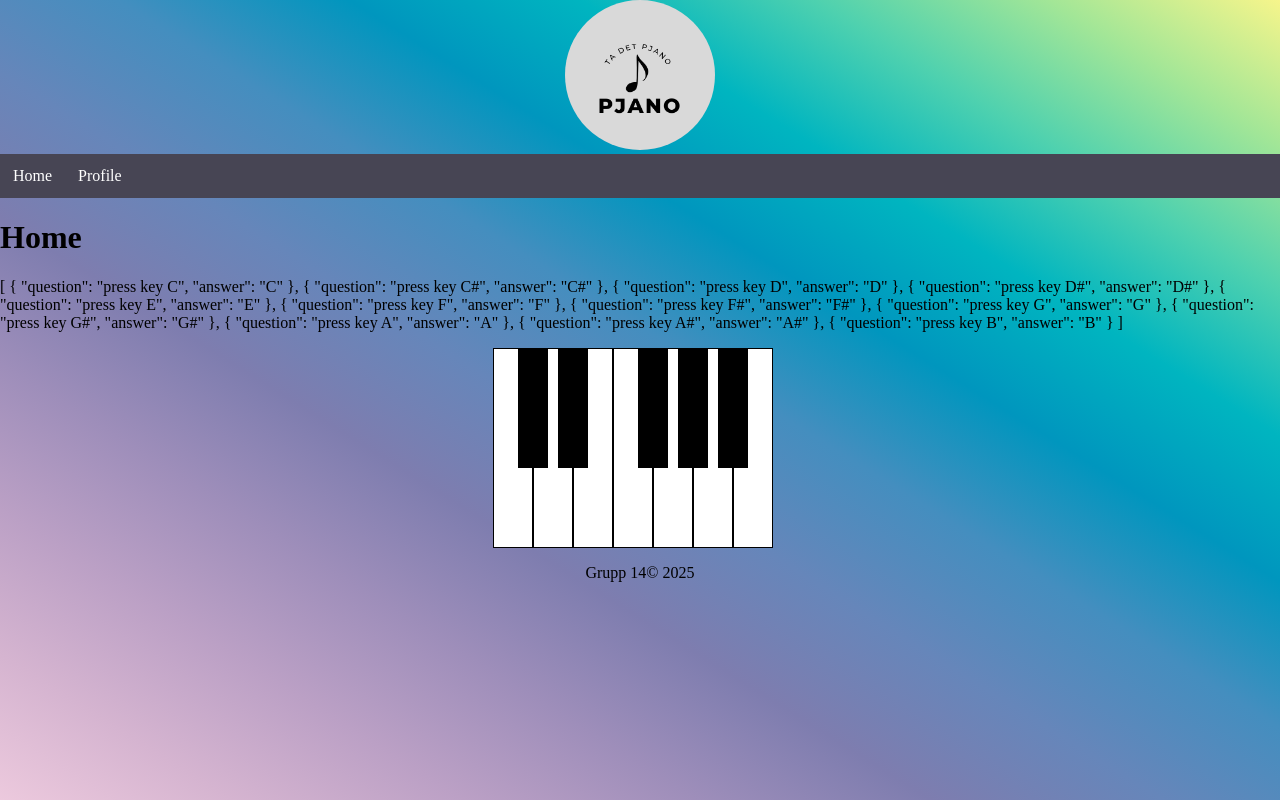
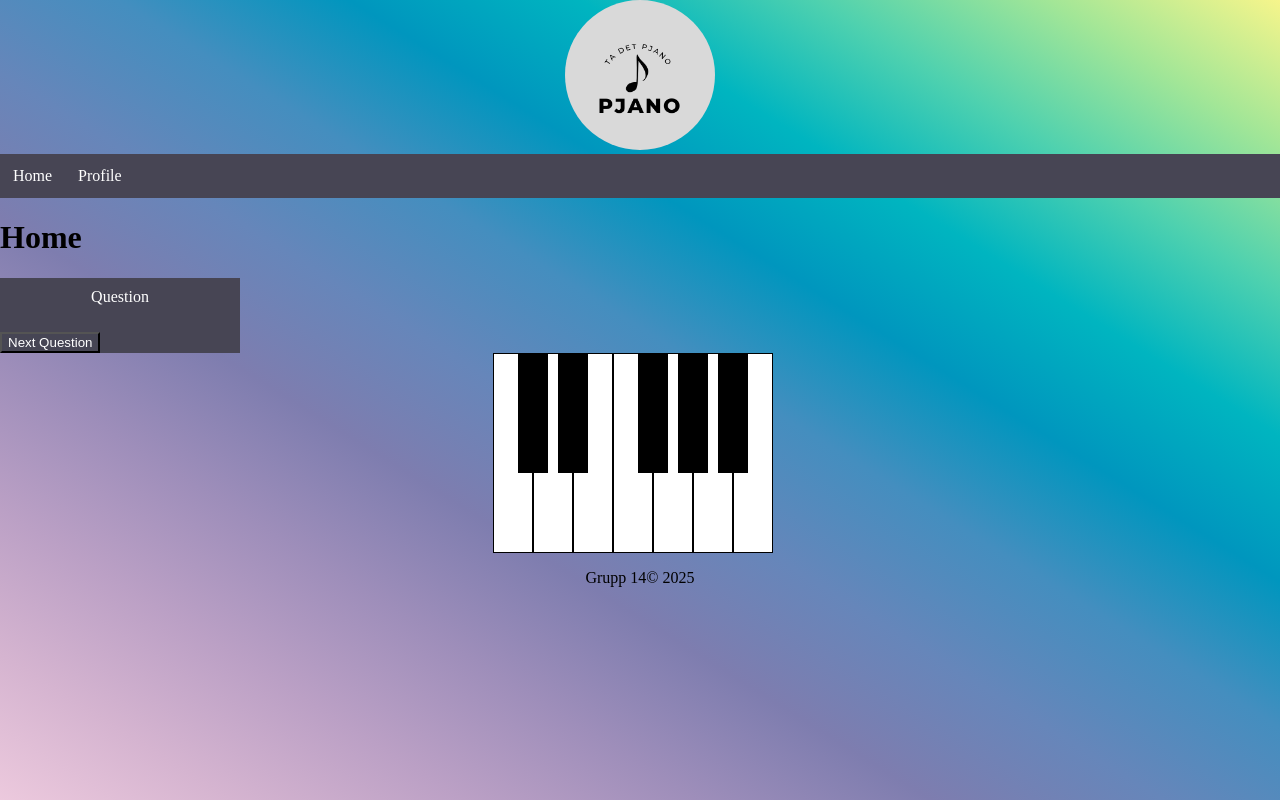
Before and after one commit to LinnLihnell/Pjano, a Vue app: page / in a window 1280 px wide. Built offline with nearby package versions, Linux system fonts and the light colour scheme.

Commit message:
edit question component

```diff
--- a/src/components/Questions.vue
+++ b/src/components/Questions.vue
@@ -2,37 +2,64 @@
 export default{
   data(){
     return{questions:[
-      {question:"press key C",answer:"C"},
-      {question:"press key C#",answer:"C#"},
-      {question:"press key D",answer:"D"},
-      {question:"press key D#",answer:"D#"},
-      {question:"press key E",answer:"E"},
-      {question:"press key F",answer:"F"},
-      {question:"press key F#",answer:"F#"},
-      {question:"press key G",answer:"G"},
-      {question:"press key G#",answer:"G#"},
-      {question:"press key A",answer:"A"},
-      {question:"press key A#",answer:"A#"},
-      {question:"press key B",answer:"B"},]}
+      {question:"Press key C",answer:"C"},
+      {question:"Press key C#",answer:"C#"},
+      {question:"Press key D",answer:"D"},
+      {question:"Press key D#",answer:"D#"},
+      {question:"Press key E",answer:"E"},
+      {question:"Press key F",answer:"F"},
+      {question:"Press key F#",answer:"F#"},
+      {question:"Press key G",answer:"G"},
+      {question:"Press key G#",answer:"G#"},
+      {question:"Press key A",answer:"A"},
+      {question:"Press key A#",answer:"A#"},
+      {question:"Press key B",answer:"B"},],
+      showQuestion: 'Question',
+      i: 0
+}
+  },
+  created(){
+    // this.oneQuestion = this.questions[4].question
   },
   methods:{
-    shuffleQuestion(array){
-      for(let i = array -1; i > 0; i--){
-      let random = Math.floor(Math.random()* i)
-      let temp = array[i]
-      vue.set(array, i, array[random])
-      vue.set(array, random, temp);
-      }
+    nextQuestion(){
+        if(this.i < this.questions.length){
+          this.showQuestion = this.questions[this.i].question
+        this.i++
+        }
+        else {
+          this.showQuestion = 'Done'
+        }
+
     }
   }
 }
+
 
 </script>
 
 
 <template>
-<p>{{ questions }}</p>
+  <div class="questionContainer">
+<p>{{ showQuestion }}</p>
+<button @click="nextQuestion()">Next Question</button>
+</div>
 </template>
 
 
-<style></style>
+<style scoped>
+
+.questionContainer{
+  background-color: #474554;
+  color: white;
+  width: 15rem;
+}
+p {
+  text-align: center;
+  padding: 10px;
+}
+button{
+background-color: #4745541f;
+color: white;
+}
+</style>
```
